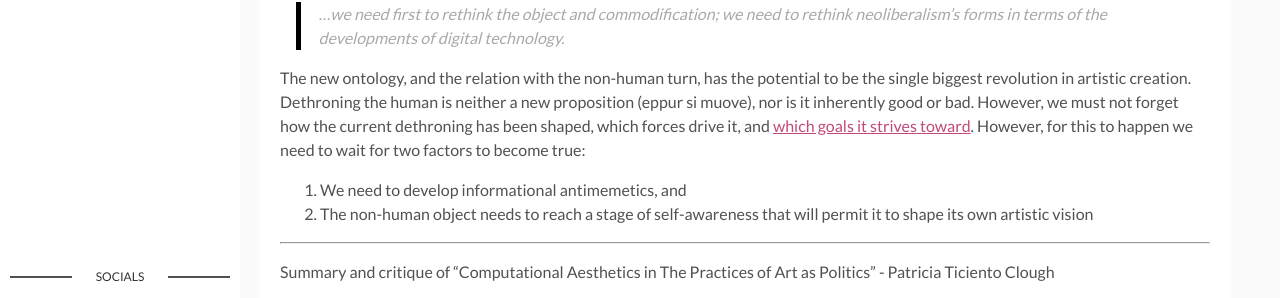
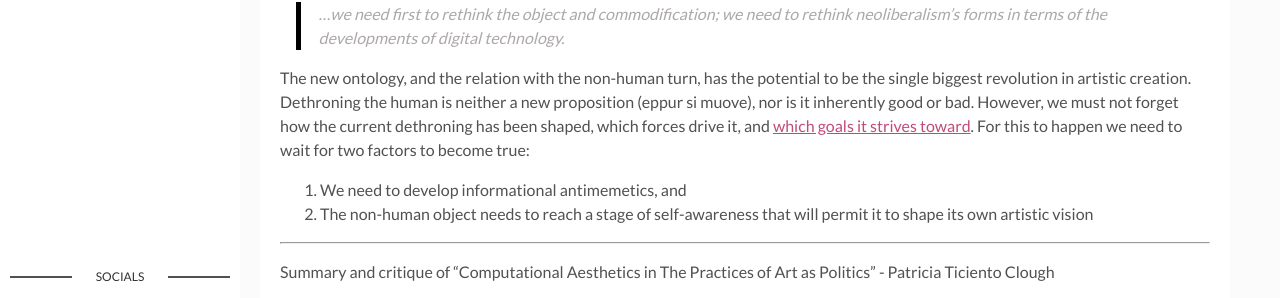
Before and after one commit to tingeber/uniblog, a Jekyll site: the page built from _posts/2017-10-27-antimemetics.md, in a window 1280 px wide and 900 px high, scrolled down 1152 px. Shown: the part 418-716 px from the top of the window. Built offline with Jekyll 4.4.1, drawn with Linux system fonts in a browser that asks for light colours; some web fonts are replaced.

Commit message:
typo cleanup, sidebar tag fix

```diff
--- a/_layouts/main.html
+++ b/_layouts/main.html
@@ -20,7 +20,7 @@
   <!--  cycles through tag list and creates header row of all tags used in site with accompanying per-tag counts...-->
     {% for item in (0..site.tags.size) %}{% unless forloop.last %}
       {% capture this_word %}{{ tag_words[item] | strip_newlines }}{% endcapture %}
-      <li ><a href="#{{ this_word | cgi_escape }}" class="tag">{{ this_word }} <span>({{ site.tags[this_word].size }})</span></a></li>
+      <li ><a href="{{site.baseurl}}/tags/#{{ this_word | cgi_escape }}" class="tag">{{ this_word }} <span>({{ site.tags[this_word].size }})</span></a></li>
     {% endunless %}{% endfor %}
     </ul>
 
--- a/_posts/2017-10-27-antimemetics.md
+++ b/_posts/2017-10-27-antimemetics.md
@@ -24,7 +24,7 @@
 
 > ...we need first to rethink the object and commodification; we need to rethink neoliberalism’s forms in terms of the developments of digital technology.
 
-The new ontology, and the relation with the non-human turn, has the potential to be the single biggest revolution in artistic creation. Dethroning the human is neither a new proposition (eppur si muove), nor is it inherently good or bad. However, we must not forget how the current dethroning has been shaped, which forces drive it, and [which goals it strives toward](https://wiki.lesswrong.com/wiki/Paperclip_maximizer). However, for this to happen we need to wait for two factors to become true:
+The new ontology, and the relation with the non-human turn, has the potential to be the single biggest revolution in artistic creation. Dethroning the human is neither a new proposition (eppur si muove), nor is it inherently good or bad. However, we must not forget how the current dethroning has been shaped, which forces drive it, and [which goals it strives toward](https://wiki.lesswrong.com/wiki/Paperclip_maximizer). For this to happen we need to wait for two factors to become true:
 
 1. We need to develop informational antimemetics, and
 2. The non-human object needs to reach a stage of self-awareness that will permit it to shape its own artistic vision
```
Also changed, not shown: _posts/2017-11-10-human-ai.md (+1 -1 lines), _posts/2018-02-28-thoughts-sensing-environmental-citizenship.md (+1 -1 lines).
